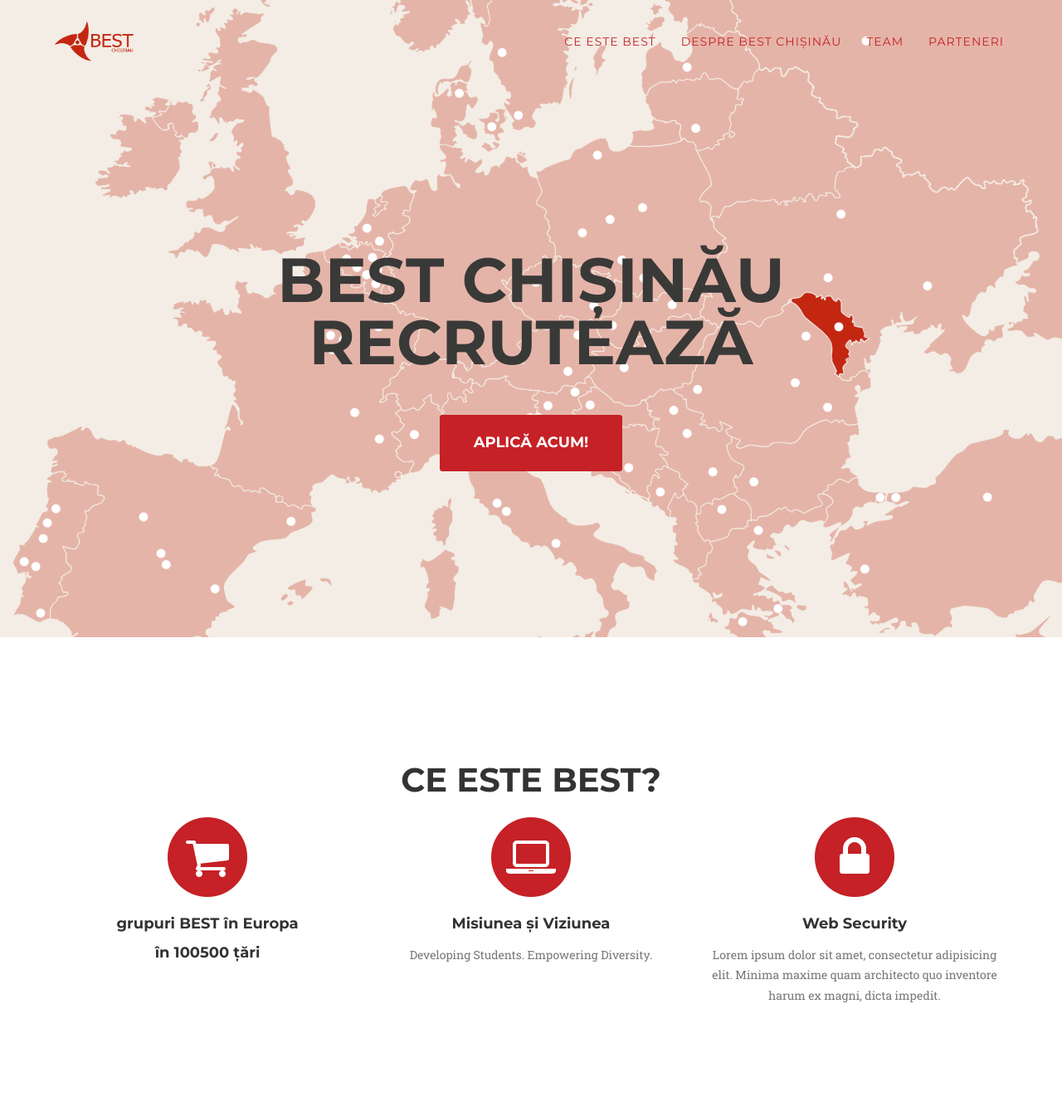
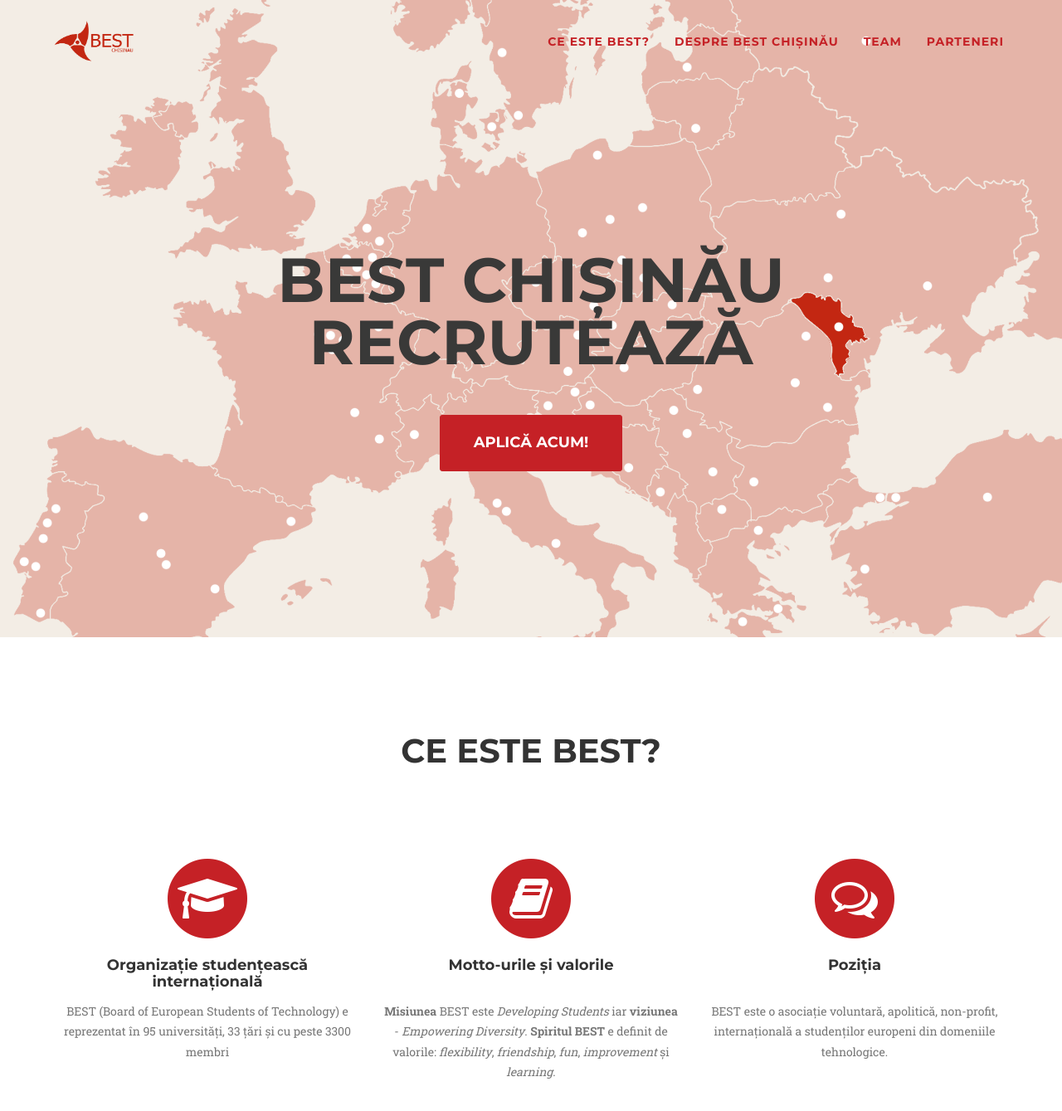
Before and after one commit to BEST-Chisinau/best-chisinau.github.io, a Jekyll site: the page built from _pages/apply.md, in a window 1280 px wide and 1400 px high. Shown: the top 1339 px of the window at 83% size. Built offline with Jekyll 4.4.1, drawn with Linux system fonts in a browser that asks for light colours; nearby versions of some CDN libraries; some web fonts are replaced; some of the changed text lies outside the part shown.

Commit message:
style fixes and added partners images

```diff
--- a/_layouts/apply.html
+++ b/_layouts/apply.html
@@ -48,7 +48,7 @@
                 <button type="button" class="navbar-toggle" data-toggle="collapse" data-target="#bs-example-navbar-collapse-1">
                     <span class="sr-only">Toggle navigation</span> Menu <i class="fa fa-bars"></i>
                 </button>
-                <img class="navbar-brand page-scroll" src="{{ site.url }}/assets/images/recrutari/best-logo.png"/>
+                <a href="#"><img class="navbar-brand page-scroll" src="{{ site.url }}/assets/images/recrutari/best-logo.png"/></a>
             </div>
 
             <!-- Collect the nav links, forms, and other content for toggling -->
@@ -58,7 +58,7 @@
                         <a href="#page-top"></a>
                     </li>
                     <li>
-                        <a class="page-scroll" href="#services">Ce este BEST</a>
+                        <a class="page-scroll" href="#services">Ce este BEST?</a>
                     </li>
                     <li>
                         <a class="page-scroll" href="#about">Despre BEST Chișinău</a>
@@ -67,7 +67,7 @@
                         <a class="page-scroll" href="#team">Team</a>
                     </li>
                     <li>
-                        <a class="page-scroll" href="#contact">Parteneri</a>
+                        <a class="page-scroll" href="#parteneri">Parteneri</a>
                     </li>
                 </ul>
             </div>
@@ -98,26 +98,26 @@
                 <div class="col-md-4">
                     <span class="fa-stack fa-4x">
                         <i class="fa fa-circle fa-stack-2x text-primary"></i>
-                        <i class="fa fa-shopping-cart fa-stack-1x fa-inverse"></i>
+                        <i class="fa fa-graduation-cap fa-stack-1x fa-inverse"></i>
                     </span>
-                    <h4 class="service-heading">grupuri BEST în Europa</h4>
-                    <h4 class="service-heading">în 100500 țări</h4>
+                    <h4 class="service-heading">Organizație studențească internațională</h4>
+                    <p class="text-muted">BEST (Board of European Students of Technology) e reprezentat în 95 universități, 33 țări și cu peste 3300 membri</p>
                 </div>
                 <div class="col-md-4">
                     <span class="fa-stack fa-4x">
                         <i class="fa fa-circle fa-stack-2x text-primary"></i>
-                        <i class="fa fa-laptop fa-stack-1x fa-inverse"></i>
+                        <i class="fa fa-book fa-stack-1x fa-inverse"></i>
                     </span>
-                    <h4 class="service-heading">Misiunea și Viziunea</h4>
-                    <p class="text-muted">Developing Students. Empowering Diversity.</p>
+                    <h4 class="service-heading">Motto-urile și valorile</h4>
+                    <p class="text-muted"><b>Misiunea</b> BEST este <em>Developing Students</em> iar <b>viziunea</b> - <em>Empowering Diversity</em>. <b>Spiritul BEST</b> e definit de valorile: <em>flexibility</em>, <em>friendship</em>, <em>fun</em>, <em>improvement</em> și <em>learning</em>.</p>
                 </div>
                 <div class="col-md-4">
                     <span class="fa-stack fa-4x">
                         <i class="fa fa-circle fa-stack-2x text-primary"></i>
-                        <i class="fa fa-lock fa-stack-1x fa-inverse"></i>
+                        <i class="fa fa-comments-o fa-stack-1x fa-inverse"></i>
                     </span>
-                    <h4 class="service-heading">Web Security</h4>
-                    <p class="text-muted">Lorem ipsum dolor sit amet, consectetur adipisicing elit. Minima maxime quam architecto quo inventore harum ex magni, dicta impedit.</p>
+                    <h4 class="service-heading">Poziția</h4>
+                    <p class="text-muted">BEST este o asociație voluntară, apolitică, non-profit, internațională a studenților europeni din domeniile tehnologice. </p>
                 </div>
             </div>
         </div>
@@ -136,12 +136,12 @@
                     <ul class="timeline">
                         <li>
                             <div class="timeline-image">
-                                <img class="img-circle img-responsive" src="{{ site.url }}/assets/images/recrutari/about/1.jpg" alt="">
+                                <img class="img-circle img-responsive" src="img/about/1.jpg" alt="">
                             </div>
                             <div class="timeline-panel">
                                 <div class="timeline-heading">
-                                    <h4>2009-2011</h4>
-                                    <h4 class="subheading">Our Humble Beginnings</h4>
+                                    <h4>2007</h4>
+                                    <h4 class="subheading">Crearea BEST Chișinău</h4>
                                 </div>
                                 <div class="timeline-body">
                                     <p class="text-muted">Lorem ipsum dolor sit amet, consectetur adipisicing elit. Sunt ut voluptatum eius sapiente, totam reiciendis temporibus qui quibusdam, recusandae sit vero unde, sed, incidunt et ea quo dolore laudantium consectetur!</p>
@@ -150,7 +150,7 @@
                         </li>
                         <li class="timeline-inverted">
                             <div class="timeline-image">
-                                <img class="img-circle img-responsive" src="{{ site.url }}/assets/images/recrutari/about/2.jpg" alt="">
+                                <img class="img-circle img-responsive" src="img/about/2.jpg" alt="">
                             </div>
                             <div class="timeline-panel">
                                 <div class="timeline-heading">
@@ -164,7 +164,7 @@
                         </li>
                         <li>
                             <div class="timeline-image">
-                                <img class="img-circle img-responsive" src="{{ site.url }}/assets/images/recrutari/about/3.jpg" alt="">
+                                <img class="img-circle img-responsive" src="img/about/3.jpg" alt="">
                             </div>
                             <div class="timeline-panel">
                                 <div class="timeline-heading">
@@ -178,7 +178,7 @@
                         </li>
                         <li class="timeline-inverted">
                             <div class="timeline-image">
-                                <img class="img-circle img-responsive" src="{{ site.url }}/assets/images/recrutari/about/4.jpg" alt="">
+                                <img class="img-circle img-responsive" src="img/about/4.jpg" alt="">
                             </div>
                             <div class="timeline-panel">
                                 <div class="timeline-heading">
@@ -208,28 +207,28 @@
         <div class="container">
             <div class="row">
                 <div class="col-lg-12 text-center">
-                    <h2 class="section-heading">Our Amazing Team</h2>
+                    <h2 class="section-heading">Echipa organizatorică</h2>
                 </div>
             </div>
             <div class="row">
                 <div class="col-sm-4">
                     <div class="team-member">
                         <a href="https://www.facebook.com/nicoleta.iliuha"><img src="{{ site.url }}/assets/images/recrutari/team/leta.jpg" class="img-responsive img-circle img-team" alt=""></a>
-                        <a href="https://www.facebook.com/nicoleta.iliuha"><h4>Nicoleta Iliuha</h4></a>
+                        <a href="https://www.facebook.com/"><h4>Nicoleta Iliuha</h4></a>
                         <p class="text-muted">Main Organizer</p>
                     </div>
                 </div>
                 <div class="col-sm-4">
                     <div class="team-member">
-                        <img src="{{ site.url }}/assets/images/recrutari/team/alina.jpg" class="img-responsive img-circle img-team" alt="">
-                        <h4>Alina Ocuneva</h4>
+                        <a href="https://www.facebook.com/"><img src="{{ site.url }}/assets/images/recrutari/team/alina.jpg" class="img-responsive img-circle img-team" alt=""></a>
+                        <a href="https://www.facebook.com/"><h4>Alina Ocuneva</h4></a>
                         <p class="text-muted">Design Responsible</p>
                     </div>
                 </div>
                 <div class="col-sm-4">
                     <div class="team-member">
-                        <img src="{{ site.url }}/assets/images/recrutari/team/mariana.jpg" class="img-responsive img-circle img-team" alt="">
-                        <h4>Mariana Stratulat</h4>
+                        <a href="https://www.facebook.com/"><img src="{{ site.url }}/assets/images/recrutari/team/mariana.jpg" class="img-responsive img-circle img-team" alt=""></a>
+                        <a href="https://www.facebook.com/"><h4>Mariana Stratulat</h4></a>
                         <p class="text-muted">HR Responsible</p>
                     </div>
                 </div>
@@ -237,22 +236,22 @@
             <div class="row">
                 <div class="col-sm-4">
                     <div class="team-member">
-                        <img src="{{ site.url }}/assets/images/recrutari/team/toma.jpg" class="img-responsive img-circle img-team" alt="">
-                        <h4>Toma Muntean</h4>
+                        <a href="https://www.facebook.com/"><img src="{{ site.url }}/assets/images/recrutari/team/toma.jpg" class="img-responsive img-circle img-team" alt=""></a>
+                        <a href="https://www.facebook.com/"><h4>Toma Muntean</h4></a>
                         <p class="text-muted">CR Responsible</p>
                     </div>
                 </div>
                 <div class="col-sm-4">
                     <div class="team-member">
-                        <img src="{{ site.url }}/assets/images/recrutari/team/iura.jpg" class="img-responsive img-circle img-team" alt="">
-                        <h4>Iura Delov</h4>
+                        <a href="https://www.facebook.com/"><img src="{{ site.url }}/assets/images/recrutari/team/iura.jpg" class="img-responsive img-circle img-team" alt=""></a>
+                        <a href="https://www.facebook.com/"><h4>Iura Delov</h4></a>
                         <p class="text-muted">Logistics Responsible</p>
                     </div>
                 </div>
                 <div class="col-sm-4">
                     <div class="team-member">
-                        <img src="{{ site.url }}/assets/images/recrutari/team/sandu.jpg" class="img-responsive img-circle img-team" alt="">
-                        <h4>Sandu Malic</h4>
+                        <a href="https://www.facebook.com/"><img src="{{ site.url }}/assets/images/recrutari/team/sandu.jpg" class="img-responsive img-circle img-team" alt=""></a>
+                        <a href="https://www.facebook.com/"><h4>Sandu Malic</h4></a>
                         <p class="text-muted">Marketing Responsible</p>
                     </div>
                 </div>
@@ -261,7 +260,7 @@
     </section>
 
     <!-- Clients Aside -->
-    <aside class="clients">
+    <aside class="clients" id="parteneri">
         <div class="container">
             <div class="row">
                 <div class="col-lg-12 text-center">
@@ -269,46 +268,68 @@
                 </div>
             </div>
             <div class="row">
-                <div class="col-md-3 col-sm-6">
+                <div class="col-md-4 col-sm-6">
                     <a href="#">
-                        <img src="{{ site.url }}/assets/images/recrutari/logos/envato.jpg" class="img-responsive img-centered" alt="">
+                        <img src="{{ site.url }}/assets/images/recrutari/logos/ilvipac.png" class="img-responsive img-centered img-logo" alt="">
                     </a>
                 </div>
-                <div class="col-md-3 col-sm-6">
+                <div class="col-md-4 col-sm-6">
                     <a href="#">
-                        <img src="{{ site.url }}/assets/images/recrutari/logos/designmodo.jpg" class="img-responsive img-centered" alt="">
+                        <img src="{{ site.url }}/assets/images/recrutari/logos/kaufland.png" class="img-responsive img-centered img-logo" alt="">
                     </a>
                 </div>
-                <div class="col-md-3 col-sm-6">
+                <div class="col-md-4 col-sm-6">
                     <a href="#">
-                        <img src="{{ site.url }}/assets/images/recrutari/logos/themeforest.jpg" class="img-responsive img-centered" alt="">
+                        <img src="{{ site.url }}/assets/images/recrutari/logos/mitigi.png" class="img-responsive img-centered img-logo" alt="">
                     </a>
                 </div>
-                <div class="col-md-3 col-sm-6">
+                <div class="col-md-4 col-sm-6">
                     <a href="#">
-                        <img src="{{ site.url }}/assets/images/recrutari/logos/creative-market.jpg" class="img-responsive img-centered" alt="">
+                        <img src="{{ site.url }}/assets/images/recrutari/logos/starnet.png" class="img-responsive img-centered img-logo" alt="">
                     </a>
+                </div>
+                <div class="col-md-4 col-sm-6">
+                    <a href="#">
+                        <img src="{{ site.url }}/assets/images/recrutari/logos/vertigo.png" class="img-responsive img-centered img-logo" alt="">
+                    </a>
+                </div>
+                <div class="col-md-4 col-sm-6">
+                    <a href="#">
+                        <img src="{{ site.url }}/assets/images/recrutari/logos/utm.png" class="img-responsive img-centered img-logo" alt="">
+                    </a>
+                </div>
+            </div>
+        </div>
+        <div class="container media-partners">
+            <div class="row">
+                <div class="col-lg-12 text-center">
+                    <h2 class="section-heading">Parteneri Media</h2>
                 </div>
             </div>
             <div class="row">
                 <div class="col-md-3 col-sm-6">
                     <a href="#">
-                        <img src="{{ site.url }}/assets/images/recrutari/logos/envato.jpg" class="img-responsive img-centered" alt="">
+                        <img src="{{ site.url }}/assets/images/recrutari/logos/media/zugo.png" class="img-responsive img-centered img-logo" alt="">
                     </a>
                 </div>
                 <div class="col-md-3 col-sm-6">
                     <a href="#">
-                        <img src="{{ site.url }}/assets/images/recrutari/logos/designmodo.jpg" class="img-responsive img-centered" alt="">
+                        <img src="{{ site.url }}/assets/images/recrutari/logos/media/locals.png" class="img-responsive img-centered img-logo" alt="">
                     </a>
                 </div>
                 <div class="col-md-3 col-sm-6">
                     <a href="#">
-                        <img src="{{ site.url }}/assets/images/recrutari//logos/themeforest.jpg" class="img-responsive img-centered" alt="">
+                        <img src="{{ site.url }}/assets/images/recrutari/logos/media/rmt.jpg" class="img-responsive img-centered img-logo" alt="">
                     </a>
                 </div>
                 <div class="col-md-3 col-sm-6">
                     <a href="#">
-                        <img src="{{ site.url }}/assets/images/recrutari//logos/creative-market.jpg" class="img-responsive img-centered" alt="">
+                        <img src="{{ site.url }}/assets/images/recrutari/logos/media/zoomit.png" class="img-responsive img-centered img-logo" alt="">
+                    </a>
+                </div>
+                <div class="col-md-12 col-sm-6">
+                    <a href="#">
+                        <img src="{{ site.url }}/assets/images/recrutari/logos/media/diez.jpg" class="img-responsive img-centered img-logo" alt="">
                     </a>
                 </div>
             </div>
@@ -319,26 +340,8 @@
         <div class="container">
             <div class="row">
                 <div class="col-md-4">
-                    <span class="copyright">Copyright &copy; BEST Chisinau 2016</span>
+                    <span class="copyright">Copyright &copy; BEST Chisinau 2017</span>
                 </div>
-                <div class="col-md-4">
-                    <ul class="list-inline social-buttons">
-                        <li><a href="#"><i class="fa fa-twitter"></i></a>
-                        </li>
-                        <li><a href="#"><i class="fa fa-facebook"></i></a>
-                        </li>
-                        <li><a href="#"><i class="fa fa-linkedin"></i></a>
-                        </li>
-                    </ul>
-                </div>
-                <!-- <div class="col-md-4">
-                    <ul class="list-inline quicklinks">
-                        <li><a href="#">Privacy Policy</a>
-                        </li>
-                        <li><a href="#">Terms of Use</a>
-                        </li>
-                    </ul>
-                </div> -->
             </div>
         </div>
     </footer>
--- a/assets/css/apply.css
+++ b/assets/css/apply.css
@@ -50,8 +50,20 @@
   margin: 0 auto;
 }
 .img-team {
-  height: 250px;
-  width: 250px;
+  height: 200px;
+  width: 200px;
+}
+.img-logo {
+  height: 60px;
+}
+.media-partners {
+  margin-top: 50px;
+}
+.timeline-image a,.timeline-image a:hover {
+  color: white;
+}
+.about-motto {
+  font-style: italic;
 }
 .bg-light-gray {
   background-color: #eeeeee;
@@ -183,13 +195,13 @@
 .navbar-custom .nav li a {
   font-family: "Montserrat", "Helvetica Neue", Helvetica, Arial, sans-serif;
   text-transform: uppercase;
-  font-weight: 400;
+  font-weight: 600;
   letter-spacing: 1px;
   color: #c52126;
 }
 .navbar-custom .nav li a:hover,
 .navbar-custom .nav li a:focus {
-  color: #c52126;
+  color: white;
   outline: none;
 }
 .navbar-custom .navbar-nav > .active > a {
@@ -201,6 +213,17 @@
 .navbar-custom .navbar-nav > .active > a:focus {
   color: white;
   background-color: #c52126;
+}
+.affix .nav li a:hover{
+  text-decoration: underline;
+}
+.navbar-custom .nav li a:focus {
+  color: #c52126;
+  outline: none;
+}
+.affix .nav li a,
+.affix .nav li a:focus{
+  color: white;
 }
 @media (min-width: 768px) {
   .navbar-custom {
@@ -286,12 +309,12 @@
   }
 }
 section {
-  padding: 100px 0;
+  padding: 50px 0;
 }
 section h2.section-heading {
   font-size: 40px;
-  margin-top: 0;
-  margin-bottom: 15px;
+  margin-top: 15px;
+  margin-bottom: 100px;
 }
 section h3.section-subheading {
   font-size: 16px;
@@ -303,10 +326,11 @@
 }
 @media (min-width: 768px) {
   section {
-    padding: 150px 0;
+    padding: 100px 0;
   }
 }
 .service-heading {
+  height: 38px;
   margin: 15px 0;
   text-transform: none;
 }
@@ -536,7 +560,7 @@
     margin-left: -85px;
   }
   .timeline > li .timeline-image h4 {
-    margin-top: 40px;
+    margin-top: 55px;
   }
   .timeline > li.timeline-inverted > .timeline-panel {
     padding: 0 100px 20px 20px;
@@ -559,7 +583,7 @@
   margin-top: 0;
 }
 aside.clients img {
-  margin: 50px auto;
+  margin: 20px auto;
 }
 section#contact {
   background-color: #222222;
```
Also changed, not shown: other parts of _layouts/apply.html (+2 -3 lines), assets/images/recrutari/logos/creative-market.jpg (deleted), assets/images/recrutari/logos/designmodo.jpg (deleted), assets/images/recrutari/logos/envato.jpg (deleted), assets/images/recrutari/logos/ilvipac.png (added), assets/images/recrutari/logos/kaufland.png (added), assets/images/recrutari/logos/media/diez.jpg (added), assets/images/recrutari/logos/media/locals.png (added), assets/images/recrutari/logos/media/rmt.jpg (added), assets/images/recrutari/logos/media/zoomit.png (added), assets/images/recrutari/logos/media/zugo.png (added), assets/images/recrutari/logos/mitigi.png (added), assets/images/recrutari/logos/starnet.png (added), assets/images/recrutari/logos/themeforest.jpg (deleted), 1 more files.
